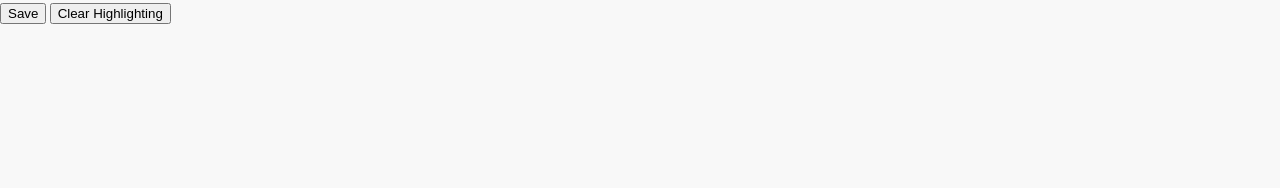
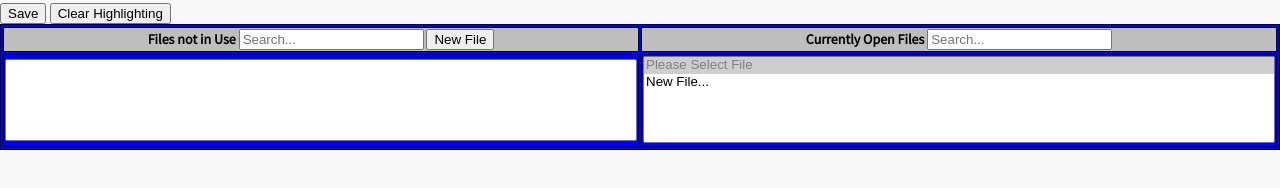
Before and after one commit to michaelpalumbo/LHgui, a website with bundled scripts: page client/code.html in a window 1280 px wide. Built offline with nearby package versions, Linux system fonts and the light colour scheme; no server answers.

```diff
--- a/client/code.html
+++ b/client/code.html
@@ -95,6 +95,43 @@
 <button id="writesourceCode">Save</button>
 <button id="clearHighlights">Clear Highlighting</button>
 <div id="source" height="100%"></div>
+
+<table style="background-color: blue" width=100% id="fileSelector">
+    <tr>
+        <th style="background-color:rgb(190, 190, 190); font-size: 14px; text-decoration: none; text-align: center;">
+            <b>Files not in Use</b>
+            <input type="text" id="search1" onkeyup='hideAndSeek("chooseClosedFile","search1");' placeholder="Search...">
+            <button onclick="newFile()" id="newFile">New File</button>
+        </th>
+        <th style="background-color:rgb(190, 190, 190); font-size: 14px; text-decoration: none; text-align: center;">
+            <b>Currently Open Files</b>
+            <input type="text" id="search2" onkeyup='hideAndSeek("openFileName", "search2");' placeholder="Search...">
+        </th>
+        <!-- <th style="background-color:rgb(190, 190, 190); font-size: 14px; text-decoration: none; text-align: center;">
+            <p id="fileInCommit"><p>
+            <input type="text" id="search3" onkeyup='hideAndSeek("selectCommit", "search3");' placeholder="Search...">
+        </th> -->
+    </tr>
+    <tr>
+        <td style="width:33%; height:100%">
+            <div id="Branch">
+                <select style="width:100%; height:100%" name="branches" size="5" id="chooseClosedFile" onchange="chooseClosedFile();">
+                </select>
+            </div>
+        </td>
+        <td style="width:33%; height:100%; text-align:center;">
+            <select size="5" style="width:100%; overflow: scroll;" id="chooseOpenFile" onchange="chooseOpenFile();">
+                <option selected disabled>Please Select File</option>
+                <option value="New File...">New File...</option>
+            </select>
+        </td>
+        <!-- <td style="width:33%; height:100%; text-align:center;">
+            <select style="width:100%; height:100%" name="Commitslist" size="5" id="selectCommit" onchange="chooseCommit();">
+            </select>
+        </td> -->
+    </tr>
+</table>
+
 <script>
 
 var bodySize = [document.body.clientWidth, document.body.clientHeight]
--- a/package.json
+++ b/package.json
@@ -18,6 +18,7 @@
   },
   "homepage": "https://github.com/michaelpalumbo/LHgui#readme",
   "dependencies": {
+    "file-browser": "0.0.5",
     "ip": "^1.1.5",
     "vorpal": "^1.12.0",
     "web-terminal": "^0.7.0"
--- a/server.js
+++ b/server.js
@@ -187,6 +187,10 @@
 // add a websocket service to the http server:
 const wss = new WebSocket.Server({ server });
 
+
+//////////////// file browser ///////////////////
+// exec(node + ' ' + _dirname + '/node_modules/file-browser/index.js -p 8089')
+
 // send a (string) message to all connected clients:
 function send_all_clients(msg) {
 	wss.clients.forEach(function each(client) {
```
Also changed, not shown: client/index.html (+8 -4 lines), client/terminal.html (+0 -3 lines), README.md, 2 other files.
